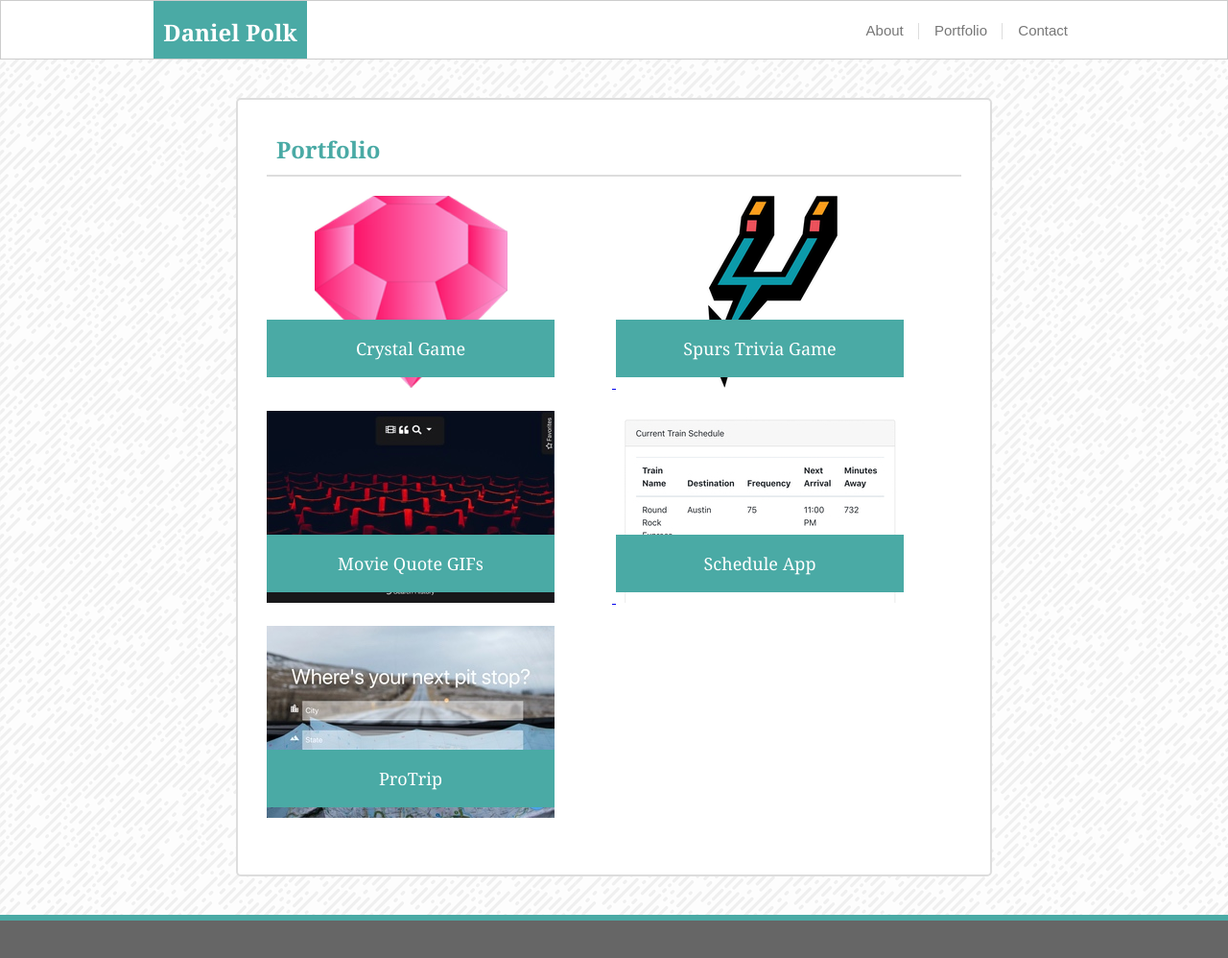
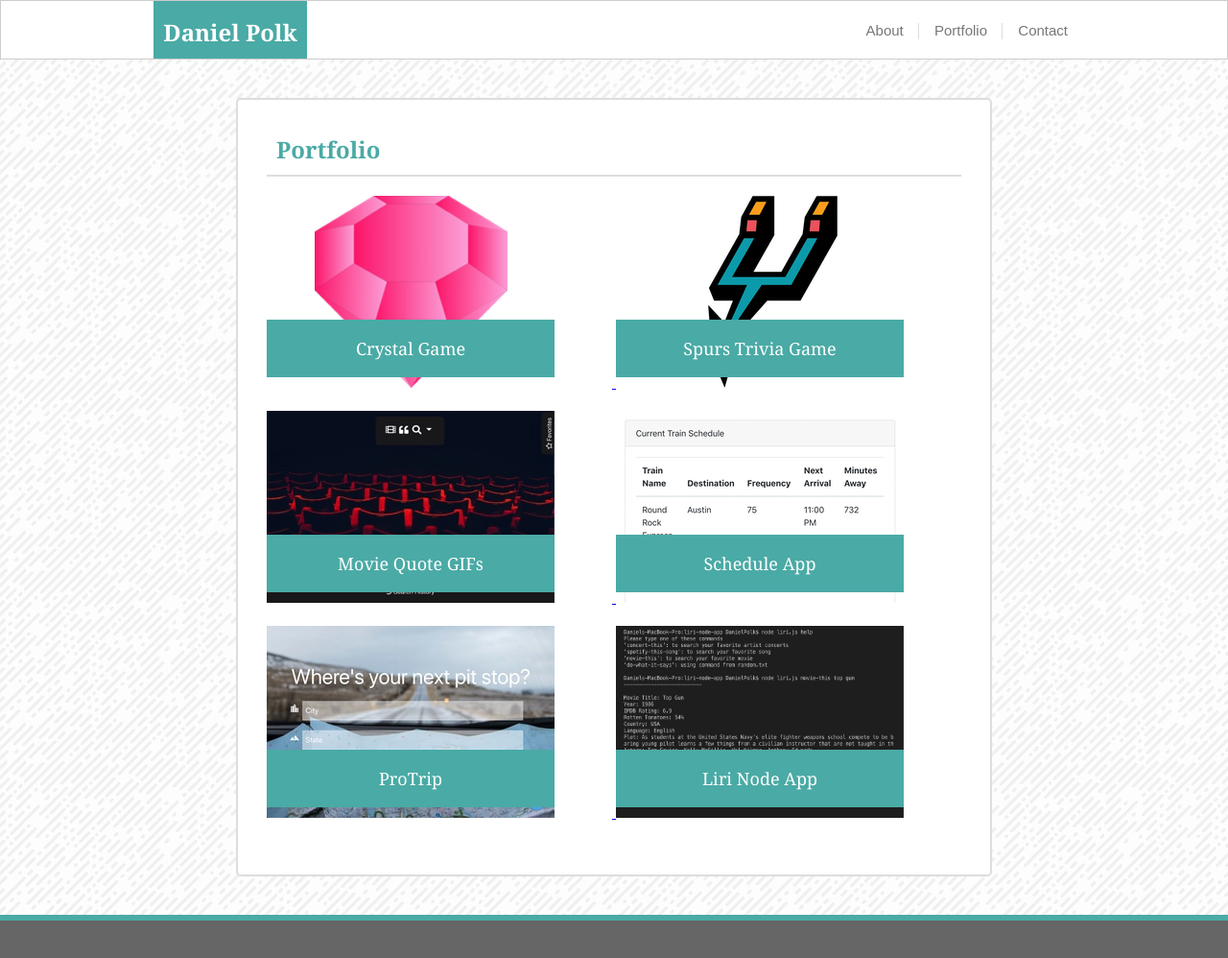
Before and after one commit to danielpolk/danielpolk.github.io, a plain HTML site: page portfolio.html in a window 1280 px wide. Shown: the whole page at 96% size. Drawn offline with Linux system fonts and the light colour scheme.

Commit message:
added node app to portfolio

```diff
--- a/assets/css/portfolio_style.css
+++ b/assets/css/portfolio_style.css
@@ -65,7 +65,7 @@ li a:hover {
 }
 
 
-#spur {
+#spur, #node-project {
     height: 200px;
     width: 300px;
 }
--- a/portfolio.html
+++ b/portfolio.html
@@ -64,6 +64,12 @@
                     <div class="project-banner"><p>ProTrip</p></div>
                 </div>
             </a>
+
+            <a href="https://github.com/danielpolk/liri-node-app">
+                <div class="project-image"><img  id="node-project" src="assets/images/node.png">
+                    <div class="project-banner"><p>Liri Node App</p></div>
+                </div>
+            </a>
         </div>
     </section>
 
```
Also changed, not shown: assets/images/node.png (added).
